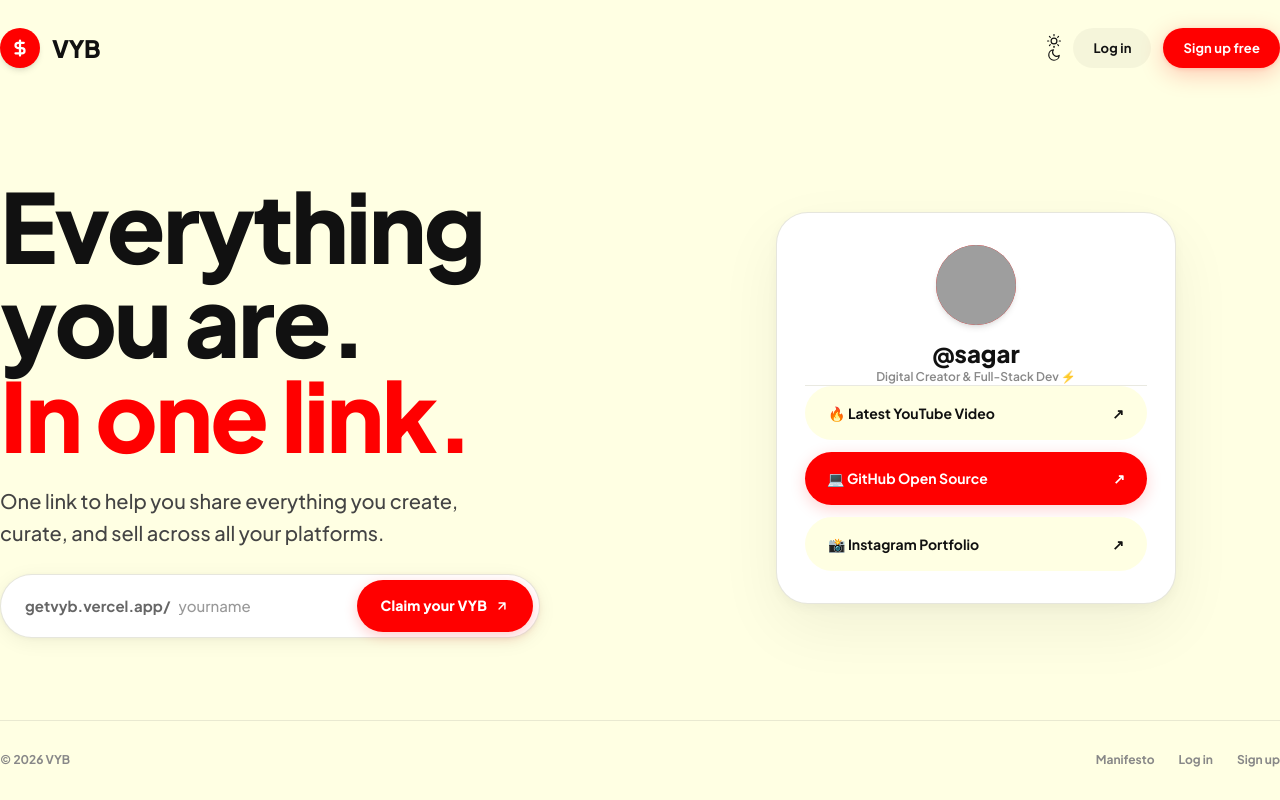
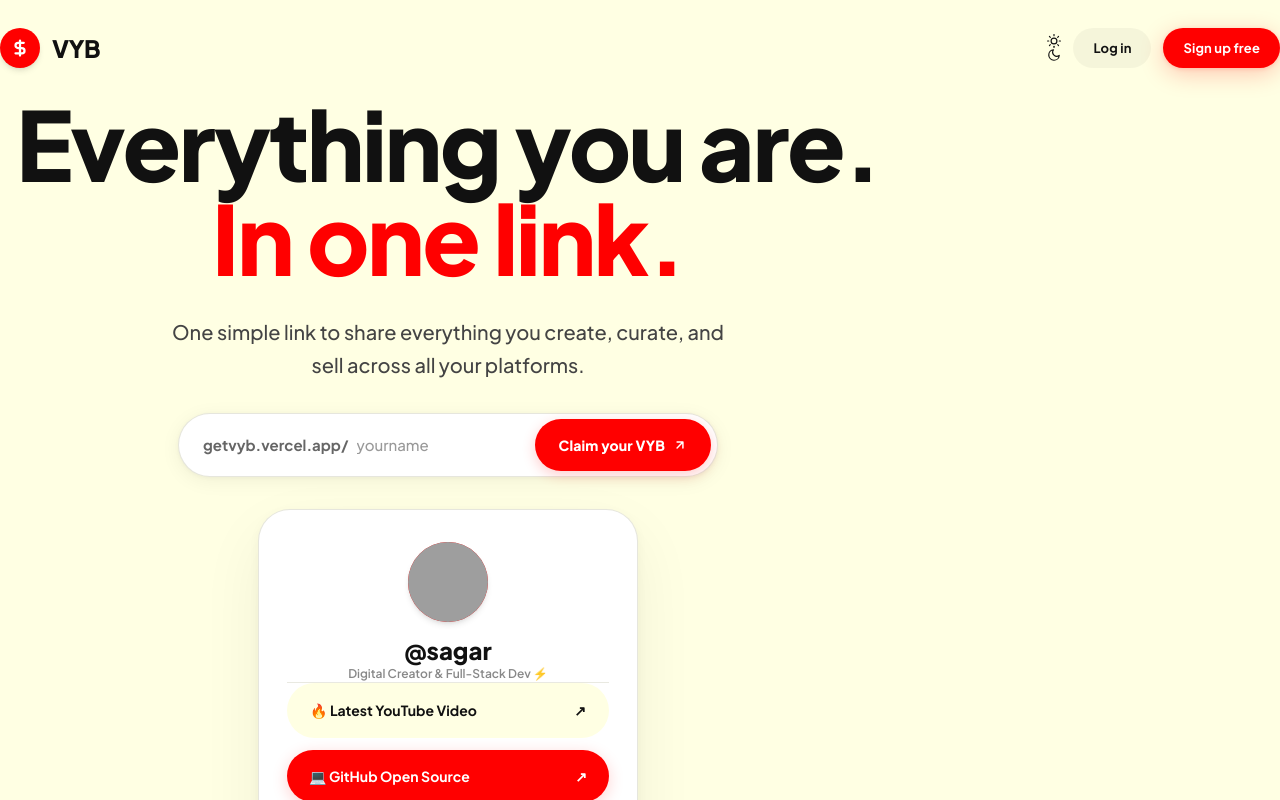
Before and after one commit to sagarmurkute/link-in-bio-platform, a Next.js app: page / in a window 1280 px wide. Shown: the top 800 px of the page. Built offline with nearby package versions, Linux system fonts and the light colour scheme; grey boxes are pictures that could not be loaded.

Commit message:
style: center headline, claim handle bar, and preview card on homepage

```diff
--- a/src/app/(marketing)/page.tsx
+++ b/src/app/(marketing)/page.tsx
@@ -5,7 +5,7 @@
 export default function HomePage() {
   return (
     <div className="min-h-screen flex flex-col justify-between bg-[#FFFFE3] text-[#111111] px-6 lg:px-12">
-      {/* Top Navigation */}
+      {/* Top Navigation Bar */}
       <header className="w-full max-w-7xl mx-auto h-24 flex items-center justify-between">
         <Link href="/" className="flex items-center gap-3 no-underline">
           <div className="w-10 h-10 rounded-full bg-[#FF0000] text-white flex items-center justify-center shadow-md">
@@ -27,27 +27,27 @@
         </div>
       </header>
 
-      {/* Ultra Clean Hero Core */}
-      <main className="w-full max-w-7xl mx-auto my-auto py-12 grid grid-cols-1 lg:grid-cols-2 gap-12 lg:gap-16 items-center">
-        {/* Left Column */}
-        <div className="flex flex-col items-start gap-6">
+      {/* Centered Hero Core Stack */}
+      <main className="w-full max-w-4xl mx-auto my-auto py-12 flex flex-col items-center text-center gap-8">
+        {/* Headline */}
         <h1 className="text-6xl sm:text-7xl lg:text-8xl leading-[0.98] font-black tracking-tight text-[#111111]">
           Everything you are.<br />
           <span className="text-[#FF0000]">In one link.</span>
         </h1>
 
-          <p className="text-xl text-[#444444] font-medium leading-relaxed max-w-lg">
-            One link to help you share everything you create, curate, and sell across all your platforms.
+        {/* Subtitle */}
+        <p className="text-xl text-[#444444] font-medium leading-relaxed max-w-xl">
+          One simple link to share everything you create, curate, and sell across all your platforms.
         </p>
 
-          <div className="w-full max-w-[540px] pt-2">
+        {/* Centered Claim Bar */}
+        <div className="w-full max-w-[540px] flex justify-center">
           <WaitlistForm />
         </div>
-        </div>
 
-        {/* Right Column: Clean Card Preview */}
-        <div className="flex justify-center items-center">
-          <div className="profile-card w-full max-w-[400px]">
+        {/* Centered Profile Card Preview */}
+        <div className="w-full max-w-[380px] mt-6">
+          <div className="profile-card w-full">
             <div className="flex flex-col items-center text-center gap-3 pb-5 border-b border-[rgba(200,200,180,0.4)]">
               <div className="w-20 h-20 rounded-full p-[3px] bg-[#FF0000] shadow-md">
                 <img
@@ -80,7 +80,7 @@
         </div>
       </main>
 
-      {/* Minimal Clean Footer */}
+      {/* Minimal Footer */}
       <footer className="w-full max-w-7xl mx-auto h-20 flex items-center justify-between border-t border-[rgba(200,200,180,0.4)] text-xs font-bold text-[#888888]">
         <div>© 2026 VYB</div>
         <div className="flex items-center gap-6">
```
Lines whose indentation alone changed are shown as unchanged.
